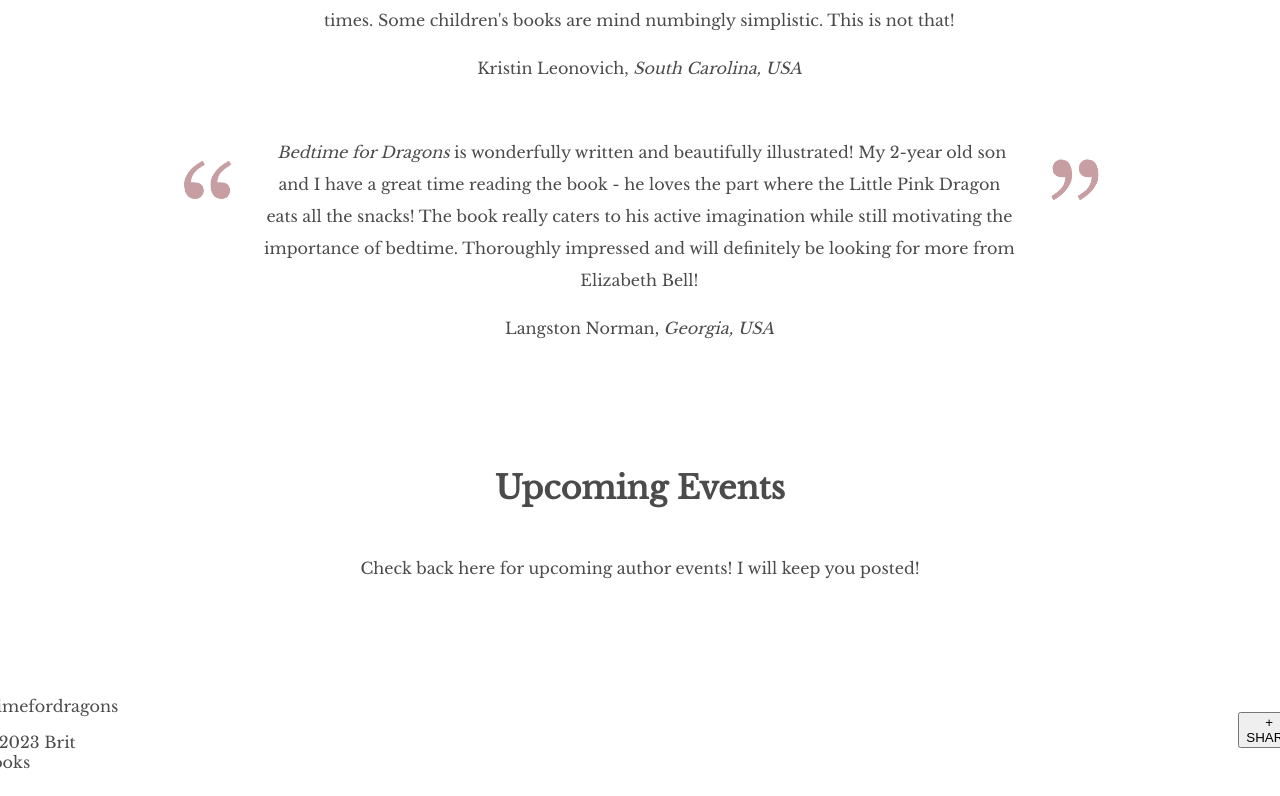
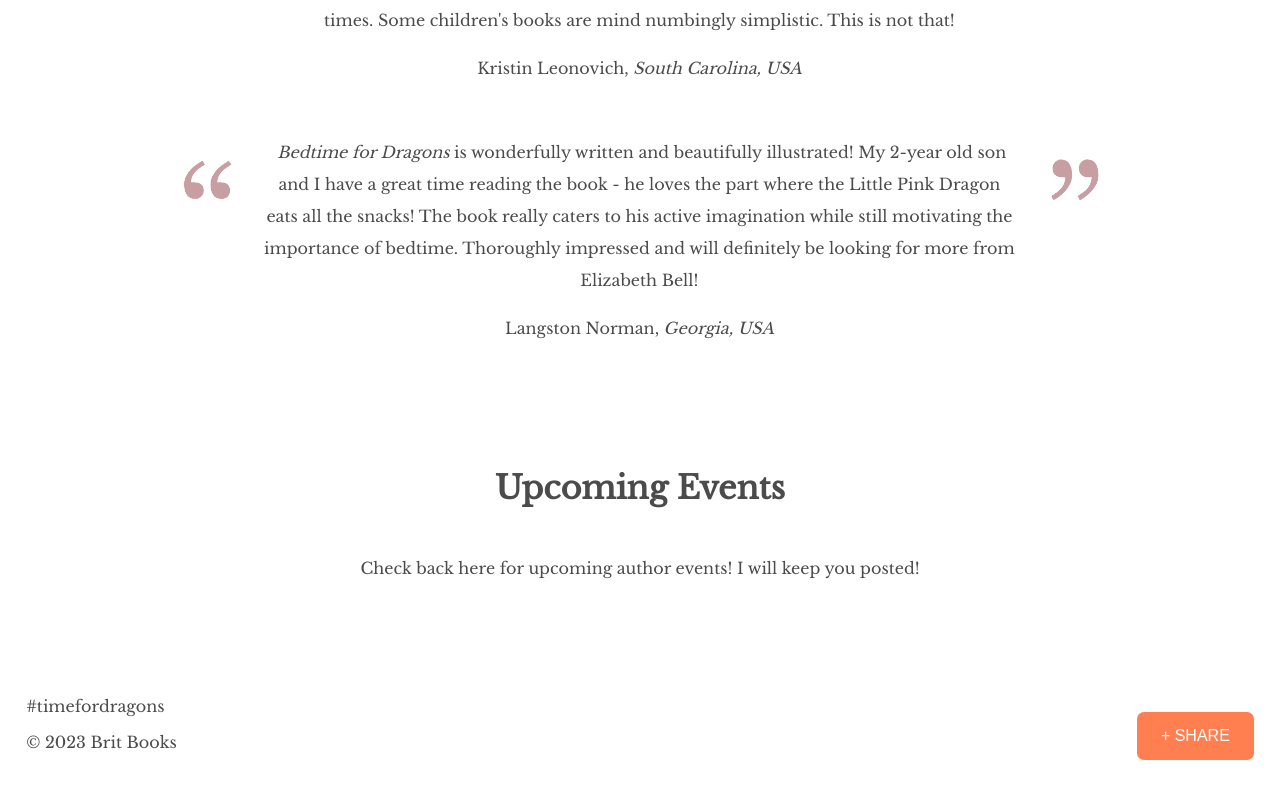
Before and after one commit to laurentyson85/elizabeth-bell-books, a React (Create React App) app: page / in a window 1280 px wide. Shown: the part 2485-3281 px from the top of the page. Built offline with nearby package versions, Linux system fonts and the light colour scheme; a web font is replaced by a local one.

Commit message:
Style share button

```diff
--- a/src/index.css
+++ b/src/index.css
@@ -80,10 +80,21 @@ nav a:hover {
 .footer {
   display: flex;
   justify-content: center;
-  column-gap: 70rem;
+  column-gap: 60rem;
 }
 .share {
   padding-top: 2rem;
+}
+.shareButton {
+  background-color: #FF7F50;
+  border: none;
+  color: white;
+  padding: 15px 24px;
+  text-align: center;
+  text-decoration: none;
+  font-size: 16px;
+  cursor: pointer;
+  border-radius: 7px;
 }
 
 .authorNoteTitle {
```
